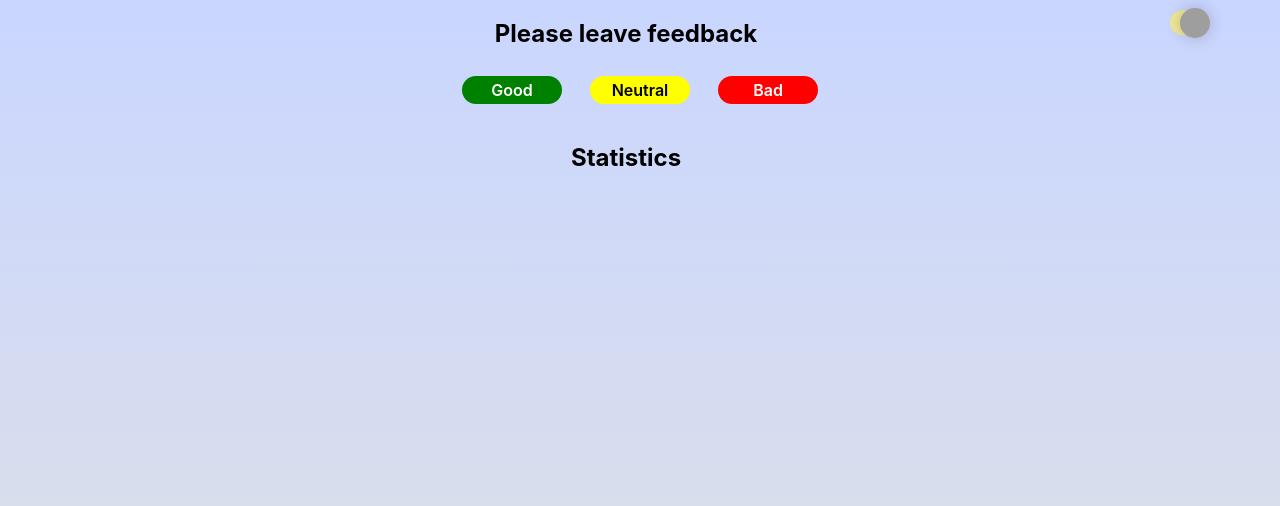
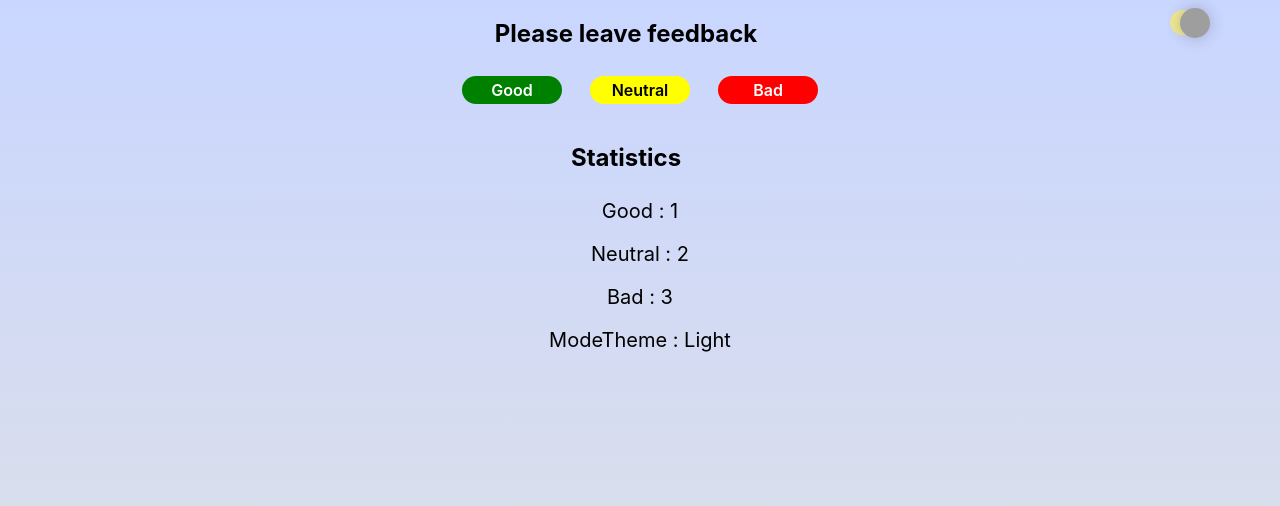
Before and after one commit to Igor-Chumak/goit-react-hw-02-feedback, a React (Create React App) app: page / in a window 1280 px wide. Shown: the top 506 px of the page. Built offline with nearby package versions, Linux system fonts and the light colour scheme; grey boxes are pictures that could not be loaded.

Commit message:
stat 1 ok

```diff
--- a/src/components/App/App.jsx
+++ b/src/components/App/App.jsx
@@ -15,7 +15,7 @@ import { GlobalStyles, darkTheme, lightTheme, theme } from 'styles';
 // console.log(typeFeedbacks);
 const stateDefault = {};
 typeFeedbacks.map(({ nameId, value }) => (stateDefault[nameId] = value));
-// console.log('stateDefault: ', stateDefault);
+console.log('stateDefault: ', stateDefault);
 
 export class App extends Component {
   state = {
--- a/src/components/Statistics/Statistics.jsx
+++ b/src/components/Statistics/Statistics.jsx
@@ -10,22 +10,21 @@ export class Statistics extends Component {
   };
 
   render() {
+    const { state, title } = this.props;
+    console.log('state: ', state);
     return (
-      <div>
-        <Title>{this.props.title}</Title>
+      <>
+        <Title>{title}</Title>
         <StatisticsBox>
-          <StatisticItem>
-            {/* {this.props.state.map(({ nameId, button, btnColor, btnBgColor }) => (
-            <StatisticItem
-              style={{ color: btnColor, backgroundColor: btnBgColor }}
-              key={nameId}
-            >
-              {button}
+          {Object.keys(state).map(stateId => (
+            <StatisticItem key={stateId}>
+              {stateId} : {state[stateId]}
             </StatisticItem>
-          ))} */}
-          </StatisticItem>
+          ))}
         </StatisticsBox>
-      </div>
+      </>
     );
   }
 }
+
+// if (typeOf state[i] === 'number')
--- a/src/components/Statistics/Statistics.styled.jsx
+++ b/src/components/Statistics/Statistics.styled.jsx
@@ -9,8 +9,9 @@ export const Title = styled.h2`
 export const StatisticsBox = styled.div`
   display: flex;
   flex-direction: column;
-  justify-content: center;
-  gap: ${props => props.theme.spacing(7)};
+  justify-content: flex-start;
+  align-items: center;
+  gap: ${props => props.theme.spacing(5)};
 `;
 
 export const StatisticItem = styled.div`
@@ -18,5 +19,4 @@ export const StatisticItem = styled.div`
   font-weight: normal;
   font-size: 20px;
   text-transform: capitalize;
-  padding: 5px;
 `;
```
